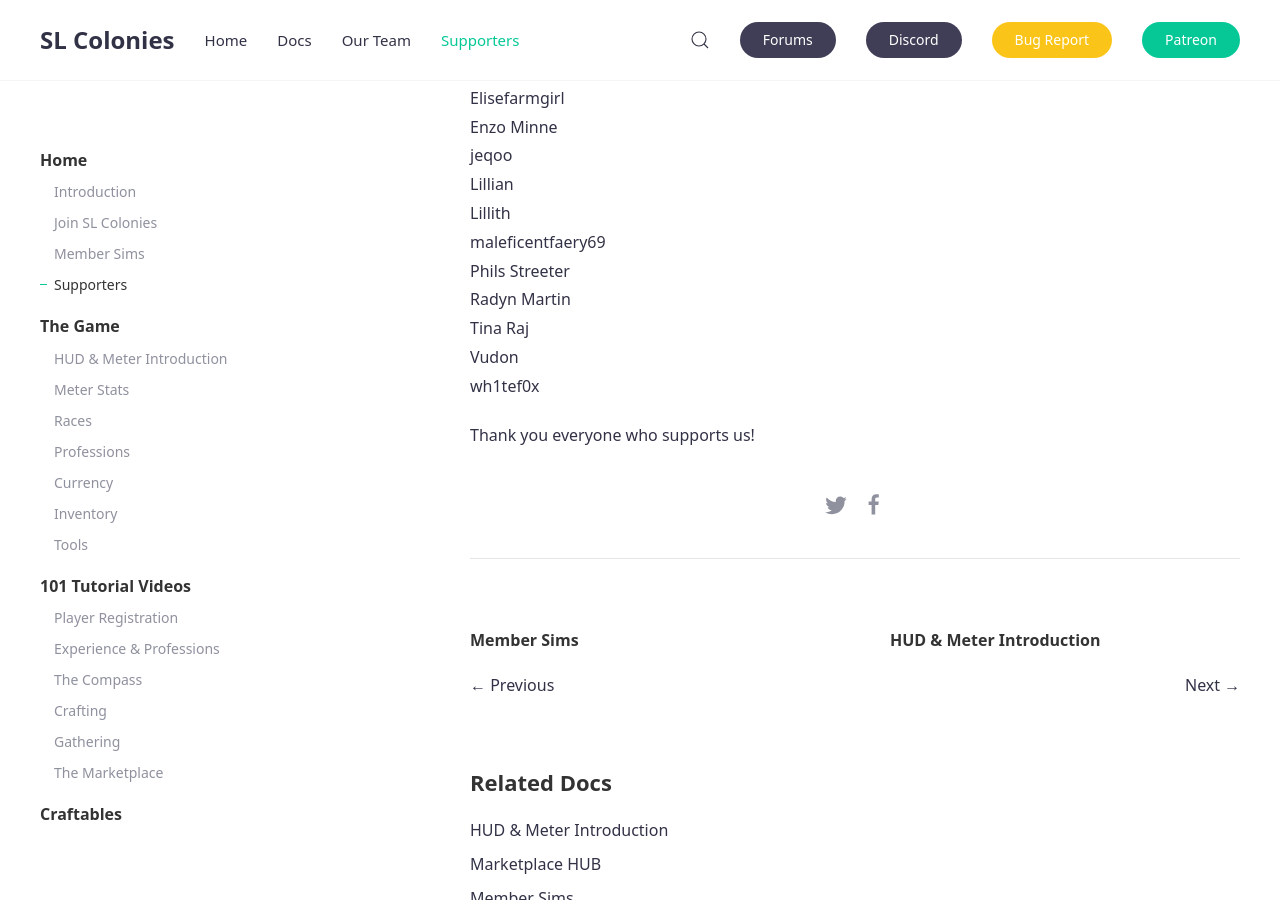
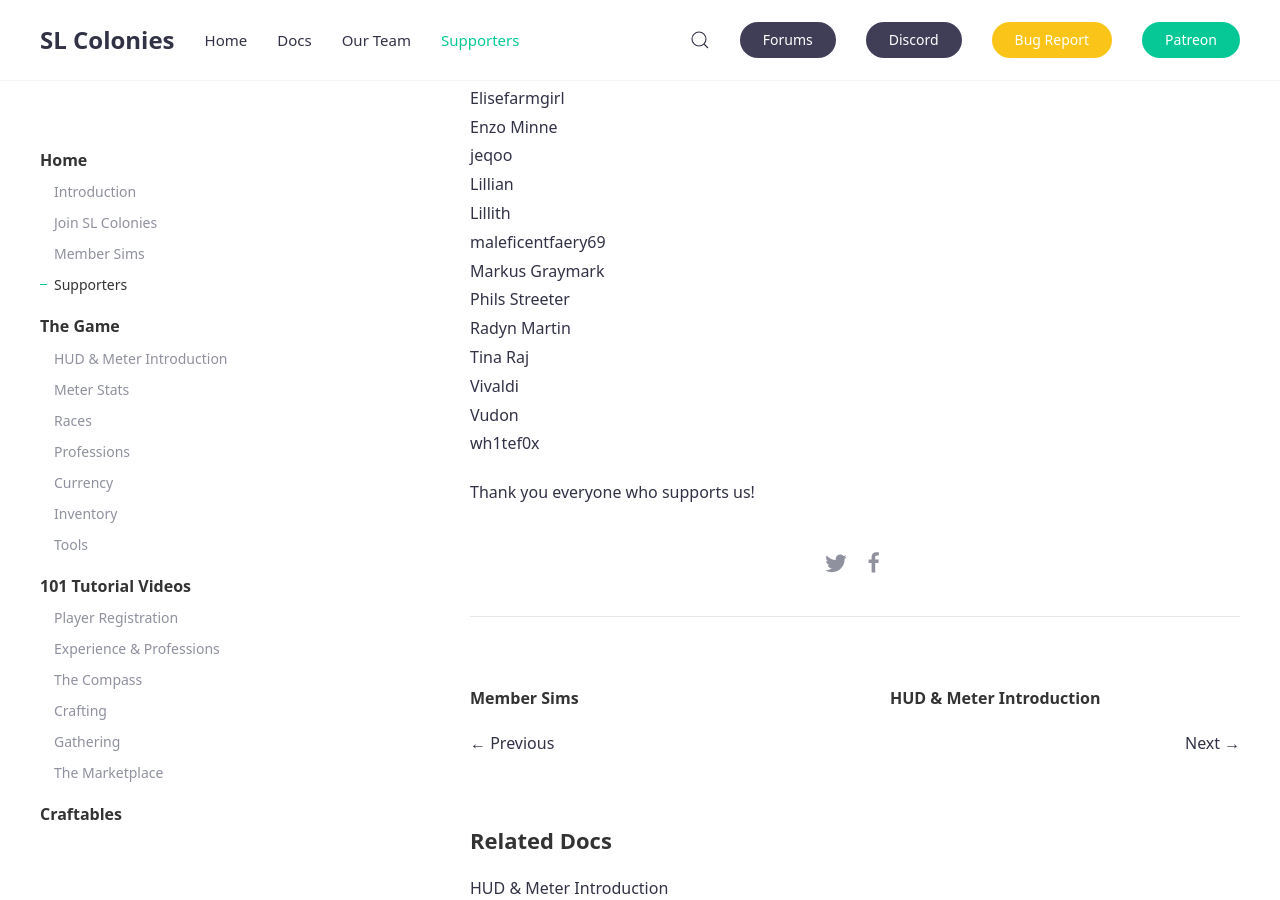
Before and after one commit to SLColonies/Public, a Jekyll site: the page built from _docs/supporters.md, in a window 1280 px wide and 900 px high, scrolled down 393 px. Built offline with Jekyll 4.4.1, drawn with Linux system fonts in a browser that asks for light colours; comment, search, counter and statistics services are not loaded.

Commit message:
Update supporters.md

```diff
--- a/_docs/supporters.md
+++ b/_docs/supporters.md
@@ -15,9 +15,11 @@ jeqoo<br>
 Lillian<br>
 Lillith<br>
 maleficentfaery69<br>
+Markus Graymark<br>
 Phils Streeter<br>
 Radyn Martin<br>
 Tina Raj<br>
+Vivaldi<br>
 Vudon<br>
 wh1tef0x
 
```
